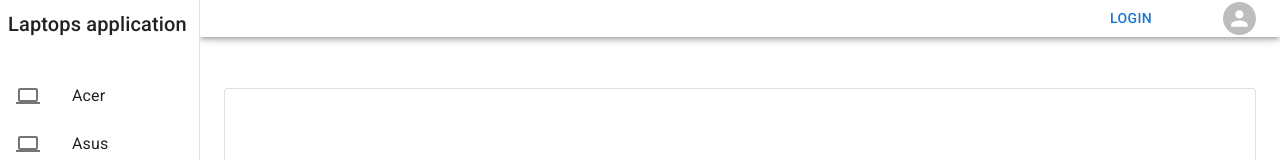
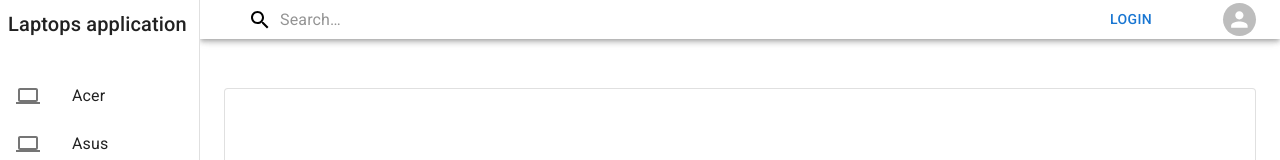
Before and after one commit to Malik-Al/laptop-store-frontend, a React (Create React App) app: page /login in a window 1280 px wide. Shown: the top 160 px of the page. Built offline with nearby package versions, Linux system fonts and the light colour scheme.

Commit message:
update search input

```diff
--- a/src/layouts/ButtonAppBar.tsx
+++ b/src/layouts/ButtonAppBar.tsx
@@ -14,14 +14,16 @@ import MailIcon from '@mui/icons-material/Mail';
 import MenuIcon from '@mui/icons-material/Menu';
 import Toolbar from '@mui/material/Toolbar';
 import Typography from '@mui/material/Typography';
-import {FC} from "react";
+import {FC, useState} from "react";
 import ComputerIcon from '@mui/icons-material/Computer';
 import {useNavigate} from "react-router-dom";
 import {Avatar, Button, Stack} from "@mui/material";
 import SendIcon from "@mui/icons-material/Send";
 import {useTypeSelector} from "../hooks/useTypeSelector";
 import {useActions} from "../hooks/useActions";
-import SearchLaptop from "../components/SearchLaptop";
+import SearchIcon from "@mui/icons-material/Search";
+import {alpha, styled} from "@mui/material/styles";
+import InputBase from "@mui/material/InputBase";
 
 
 const drawerWidth = 200;
@@ -30,18 +32,76 @@ interface Props {
 }
 
 
+
+
+
+const Search = styled('div')(({ theme }) => ({
+    position: 'relative',
+    borderRadius: theme.shape.borderRadius,
+    backgroundColor: alpha(theme.palette.common.white, 0.15),
+    '&:hover': {
+        backgroundColor: alpha(theme.palette.common.white, 0.25),
+    },
+    marginLeft: 0,
+    width: '100%',
+    [theme.breakpoints.up('sm')]: {
+        marginLeft: theme.spacing(1),
+        width: '400px',
+    },
+}));
+
+const SearchIconWrapper = styled('div')(({ theme }) => ({
+    padding: theme.spacing(0, 2),
+    height: '100%',
+    position: 'absolute',
+    pointerEvents: 'none',
+    display: 'flex',
+    alignItems: 'center',
+    justifyContent: 'center',
+}));
+
+const StyledInputBase = styled(InputBase)(({ theme }) => ({
+    color: 'inherit',
+    '& .MuiInputBase-input': {
+        padding: theme.spacing(1, 1, 1, 0),
+        // vertical padding + font size from searchIcon
+        paddingLeft: `calc(1em + ${theme.spacing(4)})`,
+        transition: theme.transitions.create('width'),
+        width: '100%',
+        [theme.breakpoints.up('sm')]: {
+            width: '12ch',
+            '&:focus': {
+                width: '20ch',
+            },
+        },
+    },
+}));
+
 const ButtonAppBar: FC<Props> = ({window, children}) =>{
     const {isAuth} = useTypeSelector(state => state.user)
-    const {fetchLoginUser} = useActions()
+    const {fetchLoginUser, fetchLaptopSearch} = useActions()
+    const [query, setQuery] = useState<string>('')
+    const [timer, setTimer] = useState<any>(null)
     let navigate = useNavigate();
     let isAuthAdmin = false
-
 
     function clearLogin(){
         localStorage.clear()
         fetchLoginUser()
     }
 
+
+    const search = async (e: React.ChangeEvent<HTMLInputElement>) => {
+        setQuery(e.target.value)
+        if (timer){
+            clearTimeout(timer)
+        }
+        setTimer(
+            setTimeout(async function () {
+                await fetchLaptopSearch(e.target.value)
+            }, 500)
+        )
+    }
 
 
     const [mobileOpen, setMobileOpen] = React.useState(false);
@@ -98,7 +158,17 @@ const ButtonAppBar: FC<Props> = ({window, children}) =>{
                     >
                         <MenuIcon />
                     </IconButton>
-                       {/*<SearchLaptop/>*/}
+                    <Search>
+                        <SearchIconWrapper>
+                            <SearchIcon />
+                        </SearchIconWrapper>
+                        <StyledInputBase
+                            placeholder="Search…"
+                            inputProps={{ 'aria-label': 'search' }}
+                            value={query}
+                            onChange={search}
+                        />
+                    </Search>
                         <div style={{display: "flex", margin: 'auto'}}></div>
                             { isAuthAdmin &&
                                 <Button
--- a/src/pages/laptop/LaptopList/LaptopList.tsx
+++ b/src/pages/laptop/LaptopList/LaptopList.tsx
@@ -1,4 +1,4 @@
-import React, {useEffect} from 'react';
+import React, {useEffect, useState} from 'react';
 import ProductItem from "../LaptopItem/LaptopItem";
 import {useTypeSelector} from "../../../hooks/useTypeSelector";
 import {fetchLaptop} from "../../../store/action-creators/laptop";
@@ -8,14 +8,22 @@ import {Box, CircularProgress} from "@mui/material";
 import Container from '@mui/material/Container';
 import Grid from '@mui/material/Grid';
 import Card from '@mui/material/Card';
-
+import LaptopItem from "../LaptopItem/LaptopItem";
 
 
 
 const LaptopList = () => {
-    const {laptops, loading, error} = useTypeSelector(state => state.laptop)
+    const {laptops, laptop,  loading, error} = useTypeSelector(state => state.laptop)
     const {fetchLaptop} = useActions()
+    const [laptopOne, setLaptopOne] = useState({id: ''})
+    const {id} = laptopOne
 
+
+    useEffect(() => {
+        if(laptop){
+            setLaptopOne({...laptop})
+        }
+    }, [laptop])
 
 
     useEffect(() => {
@@ -39,9 +47,22 @@ const LaptopList = () => {
     }
 
 
+
     return (
         <>
             <ButtonAppBar>
+                {laptop
+                    ?
+                    <Container maxWidth="md">
+                        <Grid container spacing={4} >
+                            <Grid item key={id} xs={12} sm={6} md={4}>
+                                <Card sx={{ height: '100%', display: 'flex', flexDirection: 'column' }}>
+                                    <LaptopItem key={id} laptop={laptop}/>
+                                </Card>
+                            </Grid>
+                        </Grid>
+                    </Container>
+                    :
                     <Container maxWidth="md">
                         <Grid container spacing={4} >
                             {laptops.map((laptop, id) =>
@@ -53,6 +74,7 @@ const LaptopList = () => {
                             )}
                         </Grid>
                     </Container>
+                }
             </ButtonAppBar>
         </>
 
```
Also changed, not shown: src/components/SearchLaptop.tsx (deleted, +0 -139 lines). Lines whose indentation alone changed are shown as unchanged.
